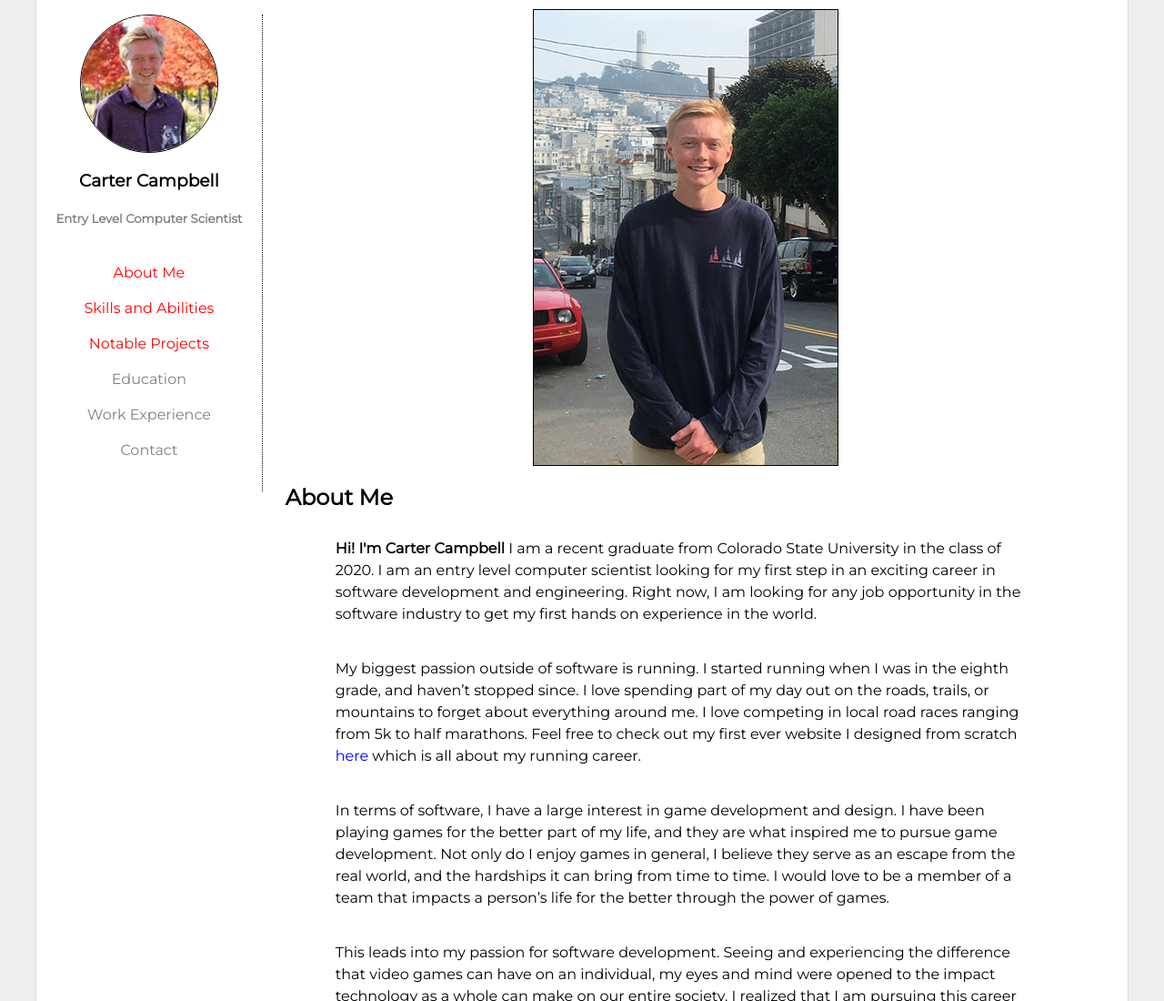
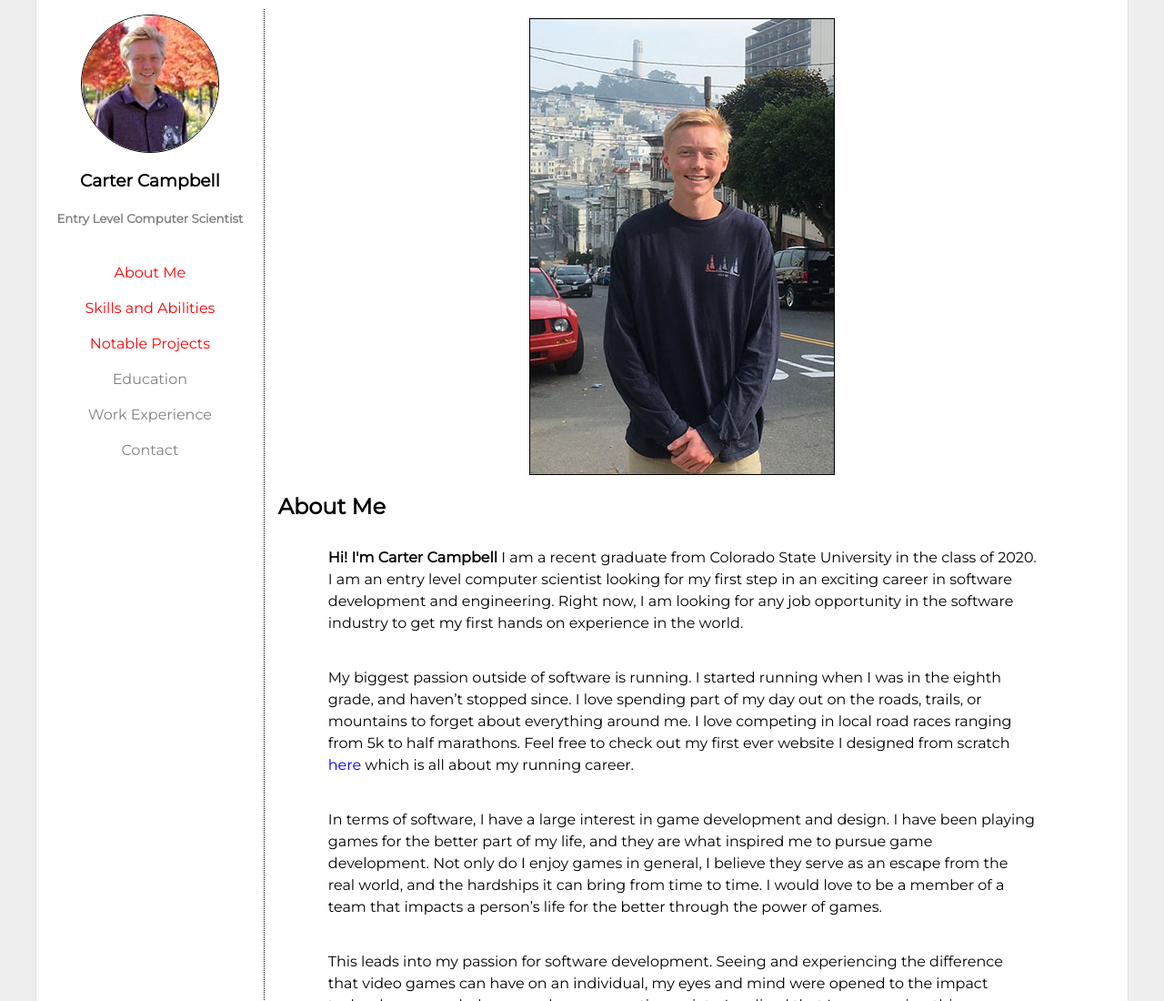
Before and after one commit to carterwcampbell/Portfolio, a plain HTML site: page index.html in a window 1280 px wide. Shown: the top 1100 px of the page at 91% size. Drawn offline with nearby package versions, Linux system fonts and the light colour scheme.

Commit message:
Diving line goes all the way down

```diff
--- a/css/portfolio.css
+++ b/css/portfolio.css
@@ -41,7 +41,9 @@ img {
     padding: 10px 0px;
     font-family: 'Montserrat', sans-serif;
     margin-right: 30px;
-    margin-left: 10px;
+    margin: 10px 30px 0px 0px;
+    padding-bottom: 10px;
+    border-left: 1px dotted black;
 }
 
 .img-center {
@@ -148,7 +150,6 @@ ul {
     margin-left: 10px;
     padding-right: 10px;
     align-self: start;
-    border-right: 1px dotted black;
     height: 100%;
     width: 300px;
 }
```
